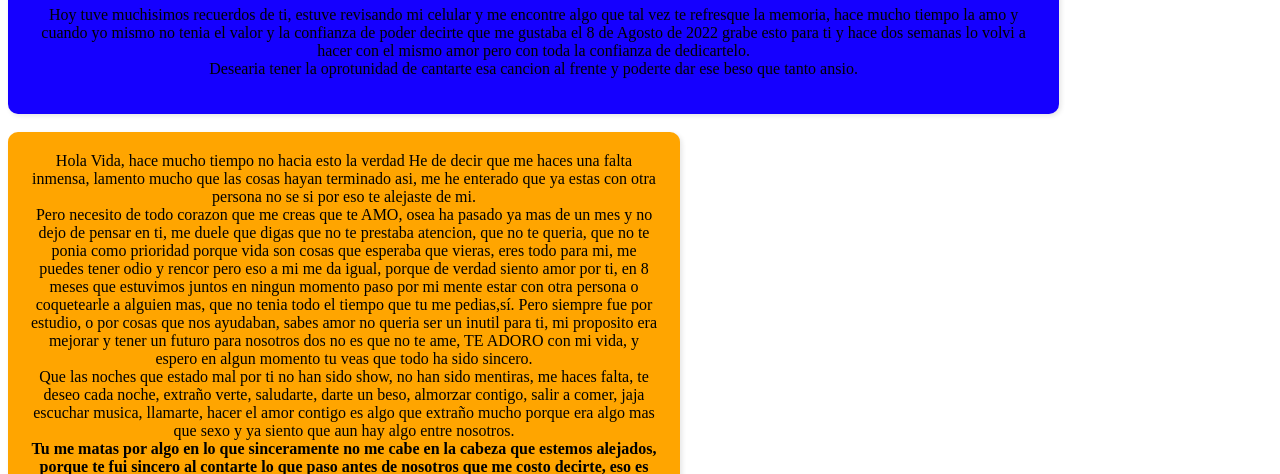
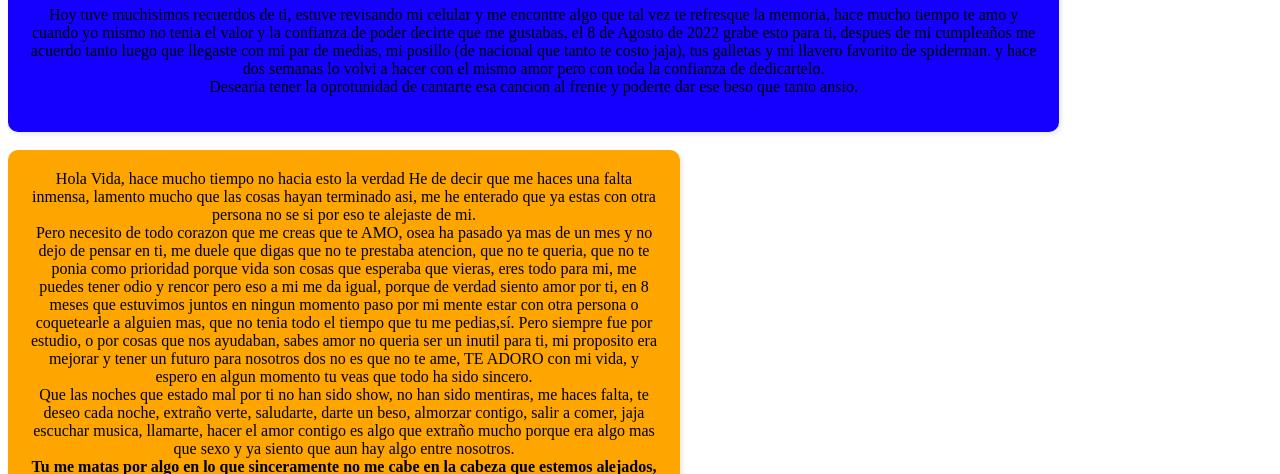
Before and after one commit to sebastian-garzon1/Arroyito, a plain HTML site: page index.html in a window 1280 px wide. Shown: the part 626-1100 px from the top of the page. Drawn offline with Linux system fonts and the light colour scheme.

Commit message:
Update index.html

```diff
--- a/index.html
+++ b/index.html
@@ -28,8 +28,10 @@
     <div id="card2">
         <h1>Vida mia 🤍</h1>
         <p class="text-light">Hoy tuve muchisimos recuerdos de ti, estuve revisando mi celular y me encontre algo
-            que tal vez te refresque la memoria, hace mucho tiempo la amo y cuando yo mismo no tenia el
-            valor y la confianza de poder decirte que me gustaba el 8 de Agosto de 2022 grabe esto para ti
+            que tal vez te refresque la memoria, hace mucho tiempo te amo y cuando yo mismo no tenia el
+            valor y la confianza de poder decirte que me gustabas, el 8 de Agosto de 2022 grabe esto para ti, despues de
+            mi cumpleaños me acuerdo tanto luego que llegaste con mi par de medias, mi posillo (de nacional que tanto te
+            costo jaja), tus galletas y mi llavero favorito de spiderman.
             y hace dos semanas lo volvi a hacer con el mismo amor pero con toda la confianza de dedicartelo. <br>
             Desearia tener la oprotunidad de cantarte esa cancion al frente y poderte dar ese beso que tanto ansio.
         </p>
```
